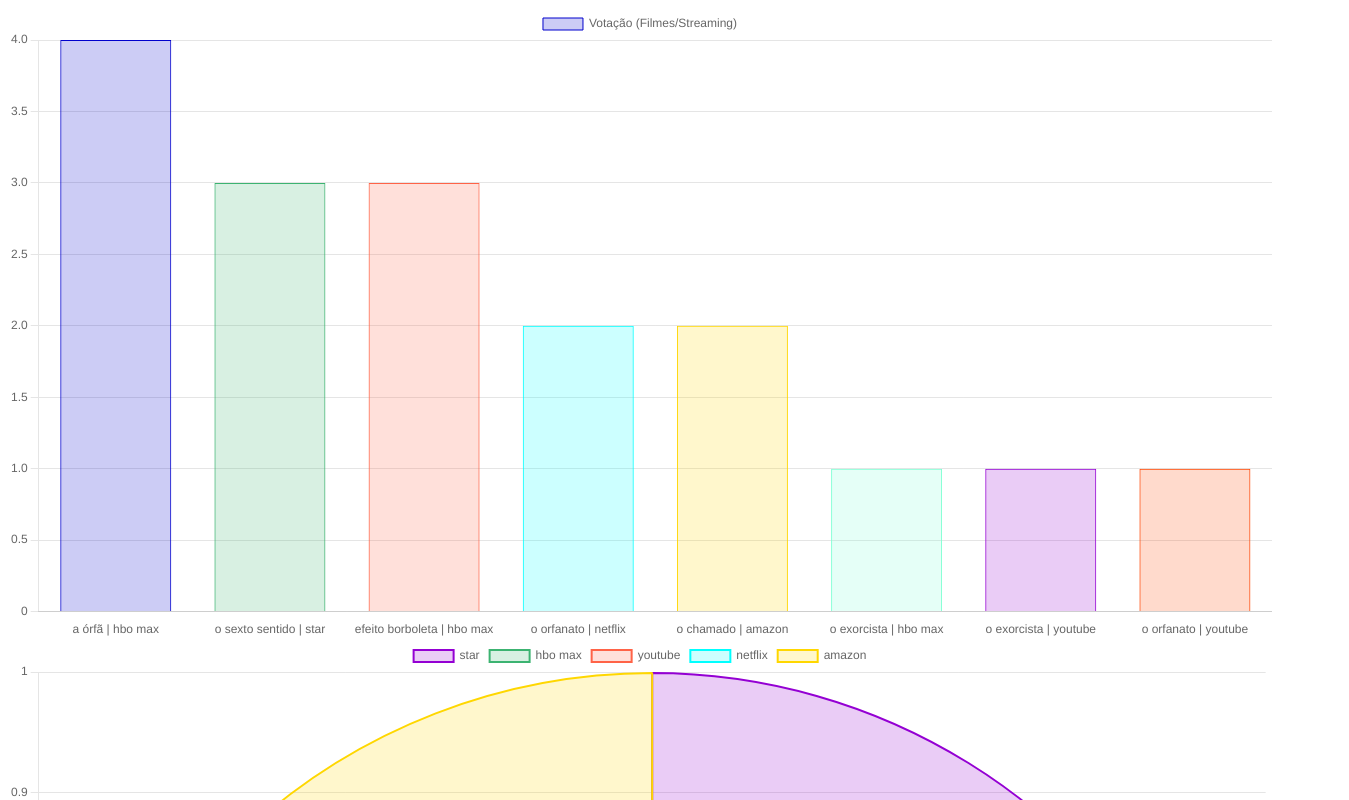
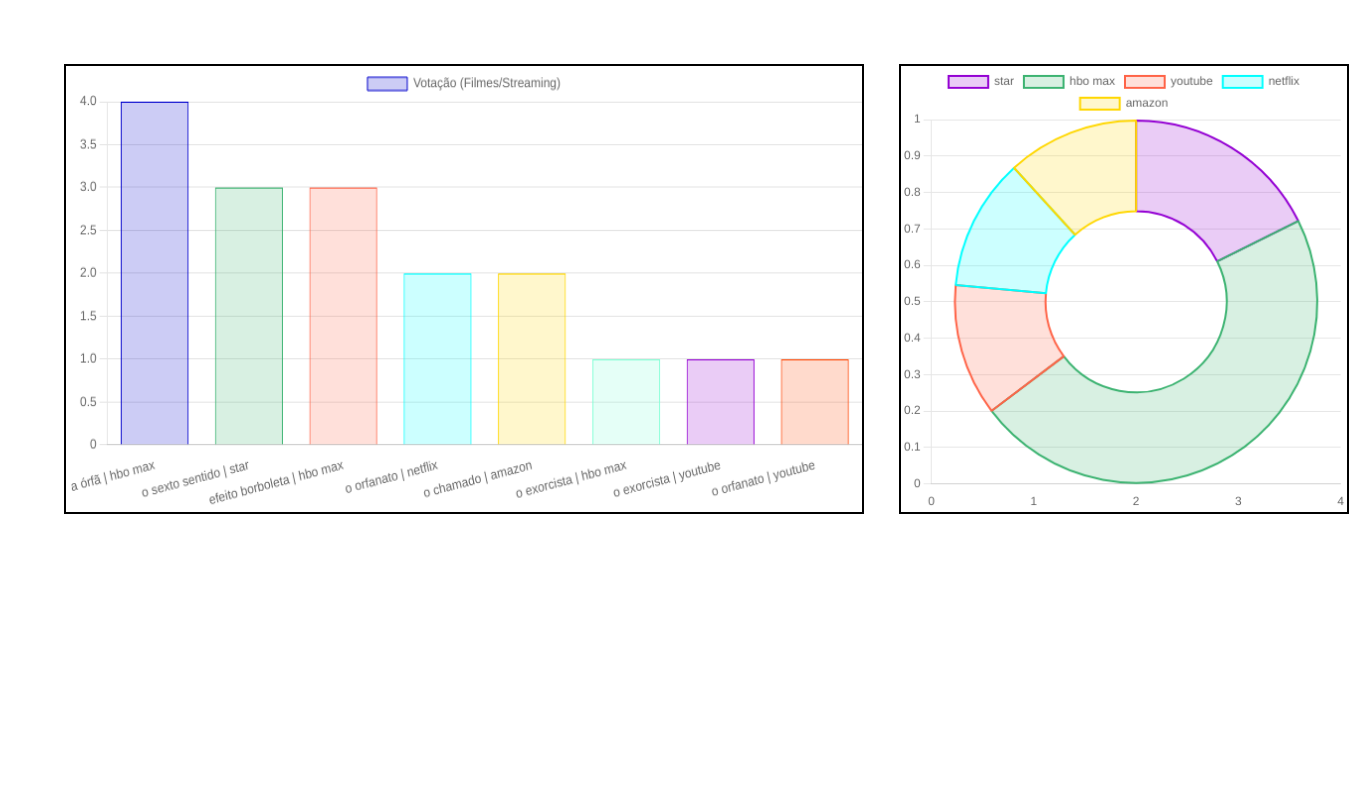
Before and after one commit to OliveiraJess/manipulando-arrays, a website: page index.html in a window 1280 px wide. Shown: the top 800 px of the page, 1349 px wide, since content can reach past the window. Drawn offline with nearby package versions, Linux system fonts and the light colour scheme; the site is published under a folder, as on GitHub Pages, so addresses that start at the root find nothing.

Commit message:
imagens da lsita de filmes/streaming e da votacao

```diff
--- a/index.html
+++ b/index.html
@@ -5,7 +5,7 @@
   <meta charset="UTF-8">
   <meta http-equiv="X-UA-Compatible" content="IE=edge">
   <meta name="viewport" content="width=device-width, initial-scale=1.0">
-  <link rel="stylesheet" href="/style.css">
+  <link rel="stylesheet" href="./style/style.css">
   <title>Titulo</title>
 </head>
 
@@ -22,8 +22,10 @@
     </div>
 
   </div>
+
   <script src="https://cdn.jsdelivr.net/npm/chart.js"></script>
   <script src="./main.js"></script>
+
 </body>
 
 </html>
```
Also changed, not shown: img/filmsList.png (added), img/votesList.png (added), style/style.css (renamed from style.css).
